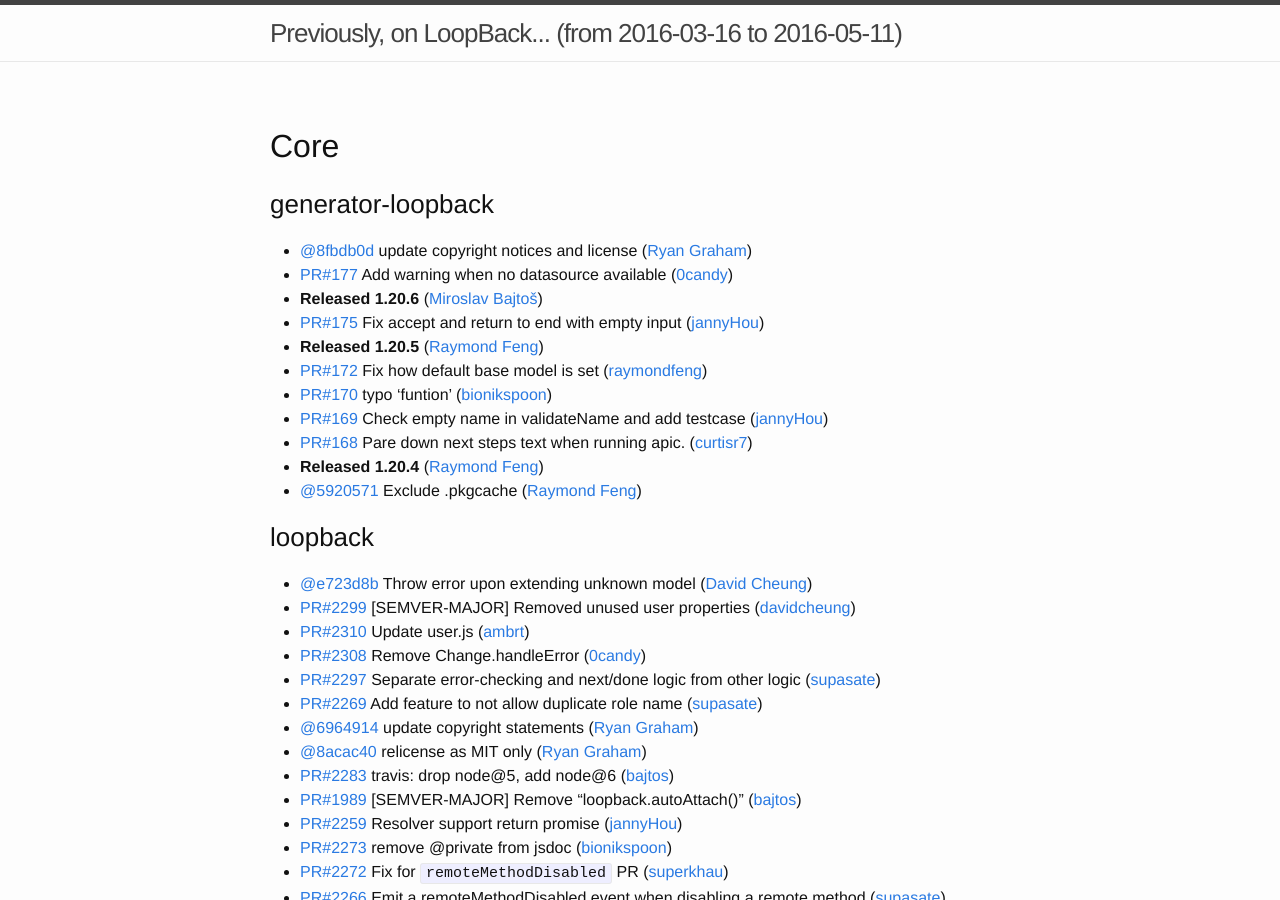
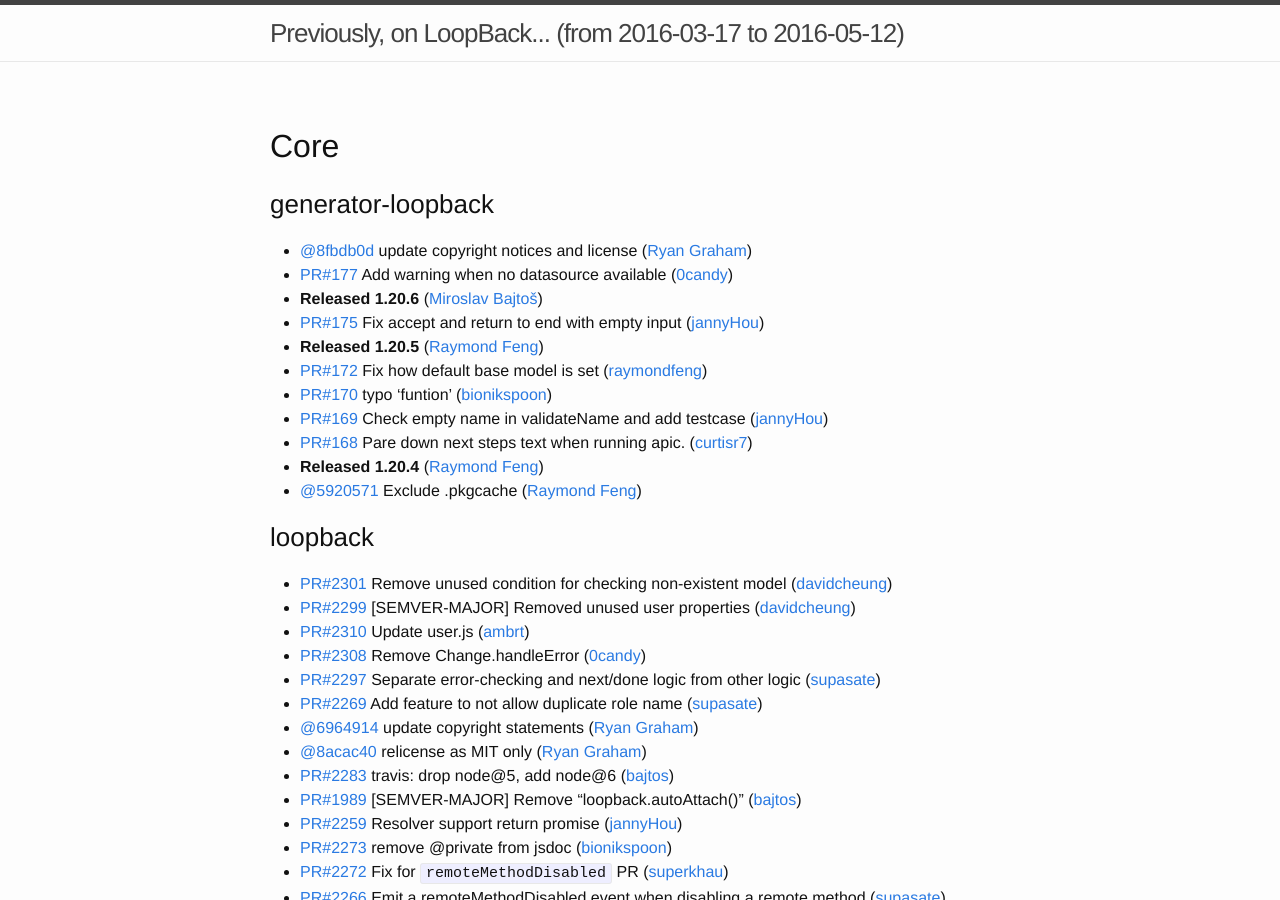
Before and after one commit to strongloop/loopback, a Jekyll site: the page built from index.md, in a window 1280 px wide and 900 px high. Built offline with Jekyll 4.4.1, drawn with Linux system fonts in a browser that asks for light colours; some of the changed text lies outside the part shown.

Commit message:
Update changelog

```diff
--- a/index.md
+++ b/index.md
@@ -1,6 +1,6 @@
 ---
 layout: page
-since: (from 2016-03-16 to 2016-05-11)
+since: (from 2016-03-17 to 2016-05-12)
 ---
 
 ## Core
@@ -20,7 +20,7 @@
 
 
 ### loopback
- * [@e723d8b](https://github.com/strongloop/loopback/commit/e723d8b6418f306b4cbd347a44a11d52837280fc) Throw error upon extending unknown model ([David Cheung](https://github.com/davidcheung))
+ * [PR#2301](https://github.com/strongloop/loopback/pull/2301) Remove unused condition for checking non-existent model ([davidcheung](https://github.com/davidcheung))
  * [PR#2299](https://github.com/strongloop/loopback/pull/2299) [SEMVER-MAJOR] Removed unused user properties ([davidcheung](https://github.com/davidcheung))
  * [PR#2310](https://github.com/strongloop/loopback/pull/2310) Update user.js ([ambrt](https://github.com/ambrt))
  * [PR#2308](https://github.com/strongloop/loopback/pull/2308) Remove Change.handleError ([0candy](https://github.com/0candy))
@@ -56,6 +56,7 @@
 
 
 ### loopback-datasource-juggler
+ * [PR#922](https://github.com/strongloop/loopback-datasource-juggler/pull/922) Document promise support for DAO::find ([Sequoia](https://github.com/Sequoia))
  * [PR#926](https://github.com/strongloop/loopback-datasource-juggler/pull/926) Set ESLint as devdep ([superkhau](https://github.com/superkhau))
  * [PR#924](https://github.com/strongloop/loopback-datasource-juggler/pull/924) Use mocha instead of Makefile for testing ([superkhau](https://github.com/superkhau))
  * [PR#918](https://github.com/strongloop/loopback-datasource-juggler/pull/918) [SEMVER-MAJOR] DAO.create: don't return the instance ([bajtos](https://github.com/bajtos))
```
